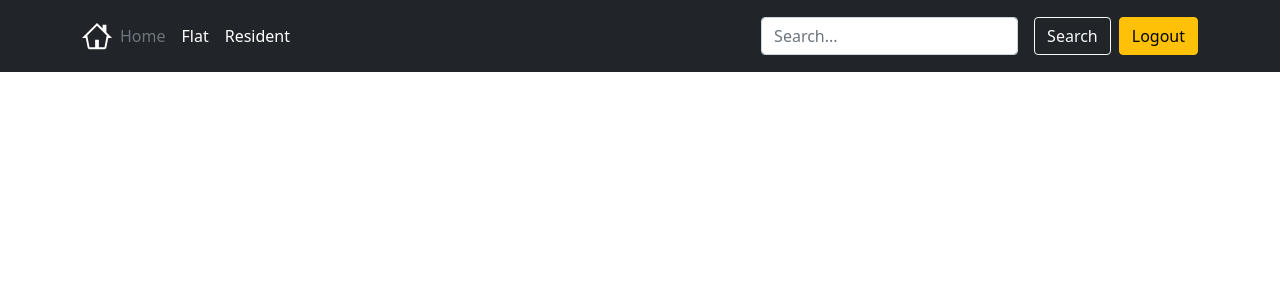
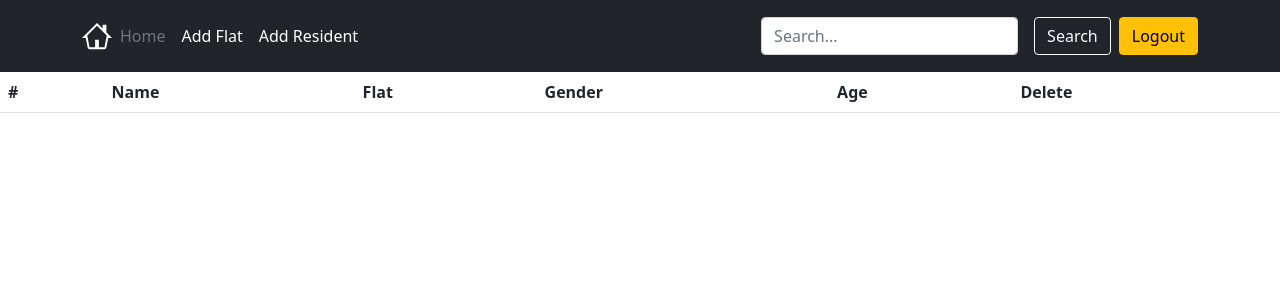
Before and after one commit to Vaibhav-Solanki/flatMange, a React (Vite) app: page /resident in a window 1280 px wide. Shown: the top 300 px of the page. Built offline with nearby package versions, Linux system fonts and the light colour scheme.

Commit message:
ui completed

```diff
--- a/src/App.jsx
+++ b/src/App.jsx
@@ -1,5 +1,9 @@
 import { Route, Routes } from "react-router-dom";
 import Home from "./routes/Home";
+import Flat from "./routes/flat";
+import Resident from "./routes/resident";
+import AddFlat from "./routes/addFlat";
+import AddResident from "./routes/addResident";
 import Navbar from "./components/Navbar";
 function App() {
   return (
@@ -7,6 +11,10 @@ function App() {
       <Navbar />
       <Routes>
         <Route path="/" element={<Home />} />
+        <Route path="/flat/:id" element={<Flat />} />
+        <Route path="/resident" element={<Resident />} />
+        <Route path="/addresident" element={<AddResident />} />
+        <Route path="/addflat" element={<AddFlat />} />
       </Routes>
     </>
   );
--- a/src/components/Grid.jsx
+++ b/src/components/Grid.jsx
@@ -1,15 +1,15 @@
 export default function Grid() {
   return (
-    <div class="container mt-5">
-      <div class="row">
+    <div className="container mt-5">
+      <div className="row">
         {[].map(({ Img, Type, No, Block, Resident }) => (
-          <div class="col-md-4">
-            <div class="card p-3">
-              <div class="d-flex flex-row mb-3">
+          <div className="col-md-4">
+            <div className="card p-3">
+              <div className="d-flex flex-row mb-3">
                 <img src={Img} width="70" />
-                <div class="d-flex flex-column ml-2">
+                <div className="d-flex flex-column ml-2">
                   <span>Type</span>
-                  <span class="text-black-50">{Type}</span>
+                  <span className="text-black-50">{Type}</span>
                 </div>
               </div>
               <h6>
@@ -17,12 +17,6 @@ export default function Grid() {
                 <br />
                 Flate No: {No}
               </h6>
-              <div class="d-flex justify-content-between install mt-3">
-                <span>NResidents: {Resident}</span>
-                <span class="text-primary">
-                  View&nbsp;<i class="fa fa-angle-right"></i>
-                </span>
-              </div>
             </div>
           </div>
         ))}
--- a/src/components/Navbar.jsx
+++ b/src/components/Navbar.jsx
@@ -1,32 +1,33 @@
 import { GoHome } from "react-icons/go";
+import { Link } from "react-router-dom";
 
 export default function Navbar() {
   return (
     <header className="p-3 bg-dark text-white">
       <div className="container">
         <div className="d-flex flex-wrap align-items-center justify-content-center justify-content-lg-start">
-          <a
-            href="/"
+          <Link
+            to="/"
             className="d-flex align-items-center mb-2 mb-lg-0 text-white text-decoration-none"
           >
             <GoHome style={{ width: 30, height: 32 }} />
-          </a>
+          </Link>
 
           <ul className="nav col-12 col-lg-auto me-lg-auto mb-2 justify-content-center mb-md-0">
             <li>
-              <a href="#" className="nav-link px-2 text-secondary">
+              <Link to="/" className="nav-link px-2 text-secondary">
                 Home
-              </a>
+              </Link>
             </li>
             <li>
-              <a href="#" className="nav-link px-2 text-white">
-                Flat
-              </a>
+              <Link to="/addflat" className="nav-link px-2 text-white">
+                Add Flat
+              </Link>
             </li>
             <li>
-              <a href="#" className="nav-link px-2 text-white">
-                Resident
-              </a>
+              <Link to="/addresident" className="nav-link px-2 text-white">
+                Add Resident
+              </Link>
             </li>
           </ul>
 
--- a/src/components/Table.jsx
+++ b/src/components/Table.jsx
@@ -0,0 +1,29 @@
+import React from "react";
+export default function Table() {
+  return (
+    <table className="table">
+      <thead>
+        <tr>
+          <th scope="col">#</th>
+          <th scope="col">Name</th>
+          <th scope="col">Flat</th>
+          <th scope="col">Gender</th>
+          <th scope="col">Age</th>
+          <th scope="col">Delete</th>
+        </tr>
+      </thead>
+      <tbody>
+        {[].map(({ Name, Flat, Gender, Age, _id }, key) => (
+          <tr>
+            <th scope="row">{key}</th>
+            <td>{Name}</td>
+            <td>{Flat}</td>
+            <td>{Gender}</td>
+            <td>{Age}</td>
+            <td>Delete</td>
+          </tr>
+        ))}
+      </tbody>
+    </table>
+  );
+}
--- /dev/null
+++ b/src/routes/addFlat.jsx
@@ -0,0 +1,5 @@
+import React from "react";
+
+export default function addFlat() {
+  return <div>addFlat</div>;
+}
--- /dev/null
+++ b/src/routes/addResident.jsx
@@ -0,0 +1,5 @@
+import React from "react";
+
+export default function addResident() {
+  return <div>addResident</div>;
+}
--- /dev/null
+++ b/src/routes/flat.jsx
@@ -0,0 +1,6 @@
+import { useParams } from "react-router-dom";
+export default function Flat() {
+  const { id } = useParams();
+  console.log(id);
+  return <div></div>;
+}
--- /dev/null
+++ b/src/routes/resident.jsx
@@ -0,0 +1,8 @@
+import Table from "../components/Table";
+export default function resident() {
+  return (
+    <div>
+      <Table />
+    </div>
+  );
+}
```
